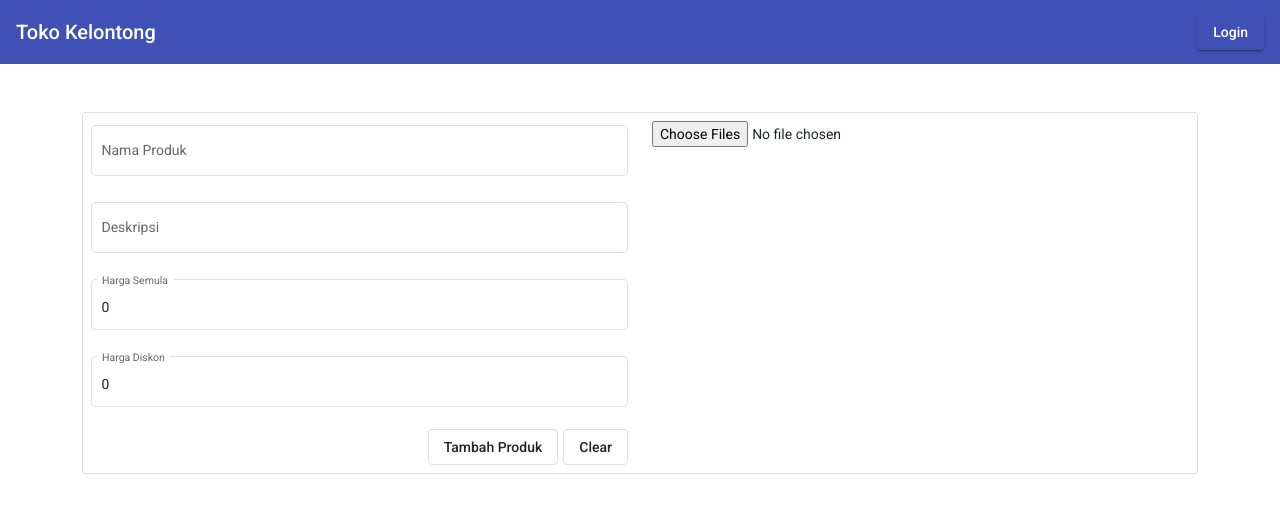
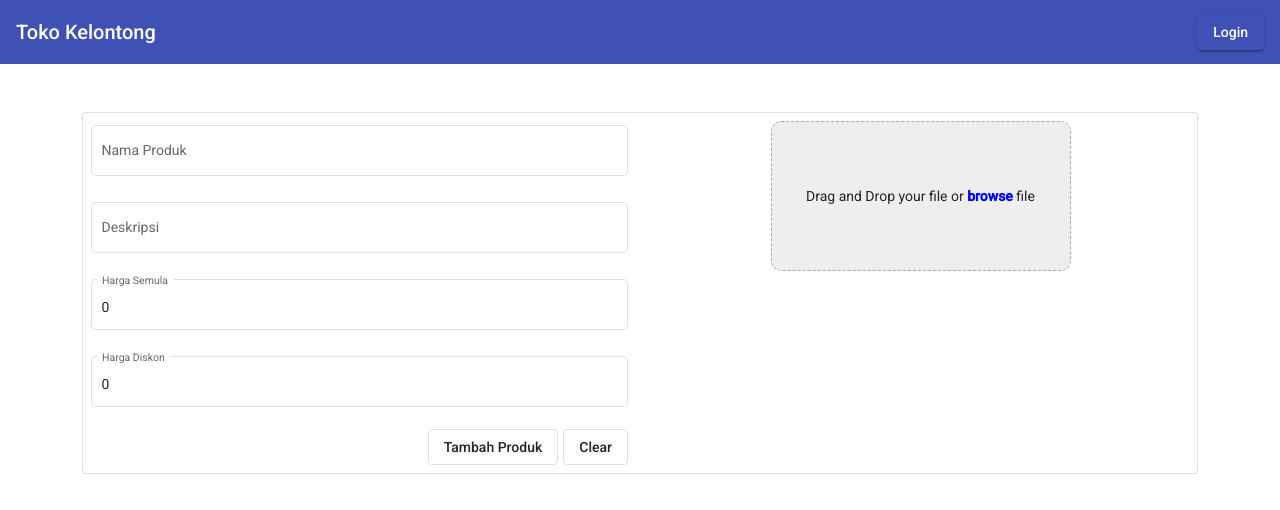
Before and after one commit to NoviantoA/ecommerce, an Angular app in the folder frontend/: page /addNewProduct in a window 1280 px wide. Shown: the top 510 px of the page. Built offline with nearby package versions, Linux system fonts and the light colour scheme.

Commit message:
drag and drop

```diff
--- a/frontend/src/app/add-new-product/add-new-product.component.css
+++ b/frontend/src/app/add-new-product/add-new-product.component.css
@@ -13,3 +13,27 @@
     height: auto;
     text-align: center;
 }
+.dropzone {
+    height: 150px;
+    min-width: 100px;
+    display: table;
+    background-color: #eee;
+    width: 300px;
+    border: dashed 1px #aaa;
+    border-radius: 10px;
+    margin-left: auto;
+    margin-right: auto;
+}
+.text-wrapper {
+    display: table-cell;
+    vertical-align: middle;
+}
+.centered {
+    text-align: center;
+}
+.browse-button {
+    color: blue;
+    cursor: pointer;
+    font-weight: bold;
+    text-decoration: none;
+}
--- a/frontend/src/app/add-new-product/add-new-product.component.html
+++ b/frontend/src/app/add-new-product/add-new-product.component.html
@@ -27,7 +27,14 @@
             </div>
             <div class="col-6">
                 <div>
-                    <input type="file" multiple value="select" #selectFile (change)="onFileSelected($event)" accept="image/png, image/gif, image/jpeg">
+                    <div class="dropzone" appDrag (files)="fileDropped($event)">
+                        <div class="text-wrapper">
+                            <div class="centered">
+                                Drag and Drop your file or <a (click)="selectFile.click()" class="browse-button">browse</a> file
+                            </div>
+                        </div>
+                    </div>
+                    <input type="file" style="display: none;" multiple value="select" #selectFile (change)="onFileSelected($event)" accept="image/png, image/gif, image/jpeg">
                 </div>
                 <div class="mt-5">
                     <div class="row">
--- a/frontend/src/app/add-new-product/add-new-product.component.ts
+++ b/frontend/src/app/add-new-product/add-new-product.component.ts
@@ -31,6 +31,7 @@
     this.productService.addProduct(productFormData).subscribe(
       (response: Product) => {
         productForm.reset();
+        this.product.productImages = [];
       },
       (error: HttpErrorResponse) => {
         console.log(error);
@@ -68,4 +69,8 @@
     this.product.productImages.splice(i, 1);
   }
 
+  fileDropped(fileHandle: FileHandle) {
+    this.product.productImages.push(fileHandle);
+  }
+
 }
--- a/frontend/src/app/app.module.ts
+++ b/frontend/src/app/app.module.ts
@@ -22,6 +22,7 @@
 import {MatInputModule} from '@angular/material/input';
 import { AddNewProductComponent } from './add-new-product/add-new-product.component';
 import {MatGridListModule} from '@angular/material/grid-list';
+import { DragDirective } from './drag.directive';
 
 @NgModule({
   declarations: [
@@ -32,7 +33,8 @@
     LoginComponent,
     HeaderComponent,
     ForbiddenComponent,
-    AddNewProductComponent
+    AddNewProductComponent,
+    DragDirective
   ],
   imports: [
     BrowserModule,
--- /dev/null
+++ b/frontend/src/app/drag.directive.ts
@@ -0,0 +1,45 @@
+import { DomSanitizer } from '@angular/platform-browser';
+import { FileHandle } from './_model/file-handle.model';
+import { Directive, EventEmitter, HostBinding, HostListener, Output } from '@angular/core';
+
+@Directive({
+  selector: '[appDrag]'
+})
+export class DragDirective {
+
+  @Output()
+  files: EventEmitter<FileHandle> = new EventEmitter();
+
+  @HostBinding("style.background")
+  private background = "#eee";
+
+  constructor(private sanitizer: DomSanitizer) { }
+
+  @HostListener("dragover", ["$event"])
+  public onDragOver(evnt: DragEvent){
+    evnt.preventDefault();
+    evnt.stopPropagation();
+    this.background = "#999";
+  }
+
+  @HostListener("dragLeave", ["$event"])
+  public onDragLeave(evnt: DragEvent){
+    evnt.preventDefault();
+    evnt.stopPropagation();
+    this.background = "eee";
+  }
+
+  @HostListener("drop", ["$event"])
+  public onDrop(evnt: DragEvent){
+    evnt.preventDefault();
+    evnt.stopPropagation();
+    this.background = "#eee";
+
+    let fileHandle: FileHandle = null;
+    const file = evnt.dataTransfer.files[0];
+    const url = this.sanitizer.bypassSecurityTrustUrl(window.URL.createObjectURL(file));
+    fileHandle = {file, url};
+    this.files.emit(fileHandle);
+  }
+
+}
```
Also changed, not shown: 1 other file (tests, documents, lock files or other folders).
